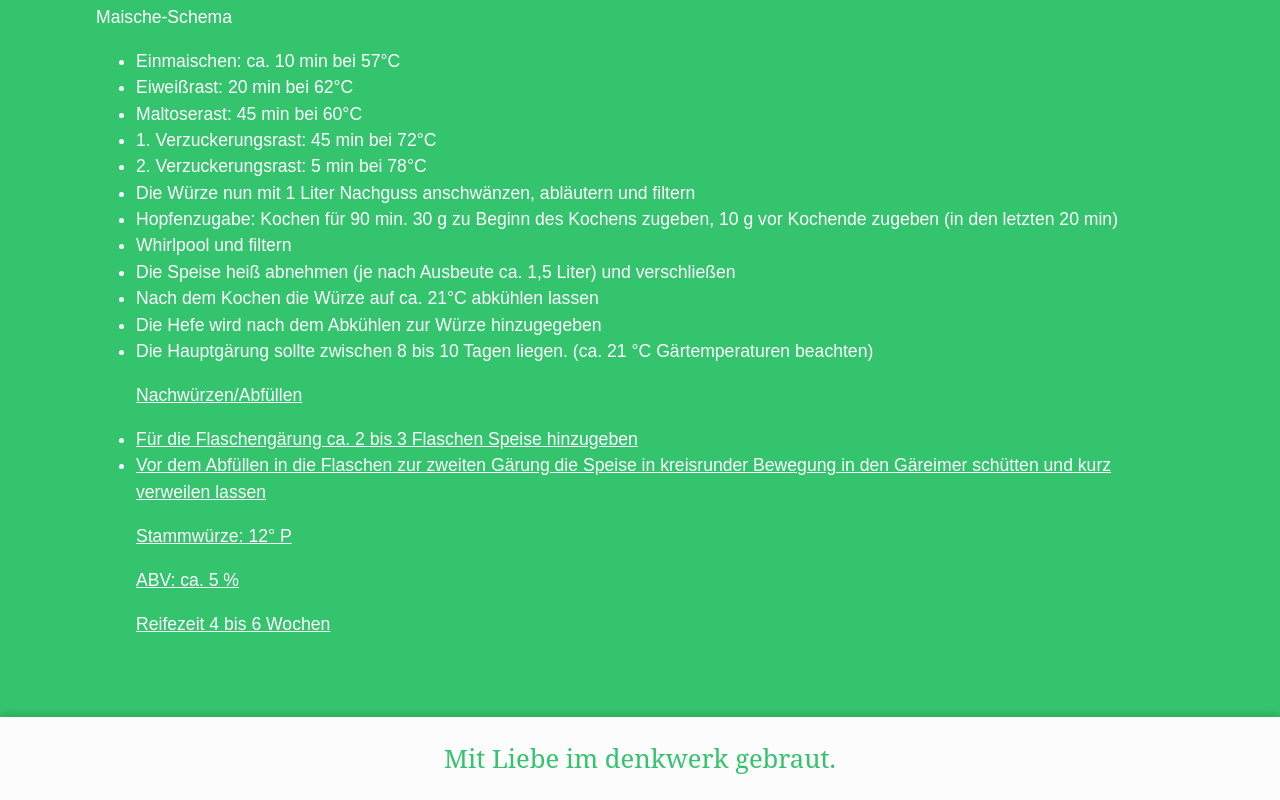
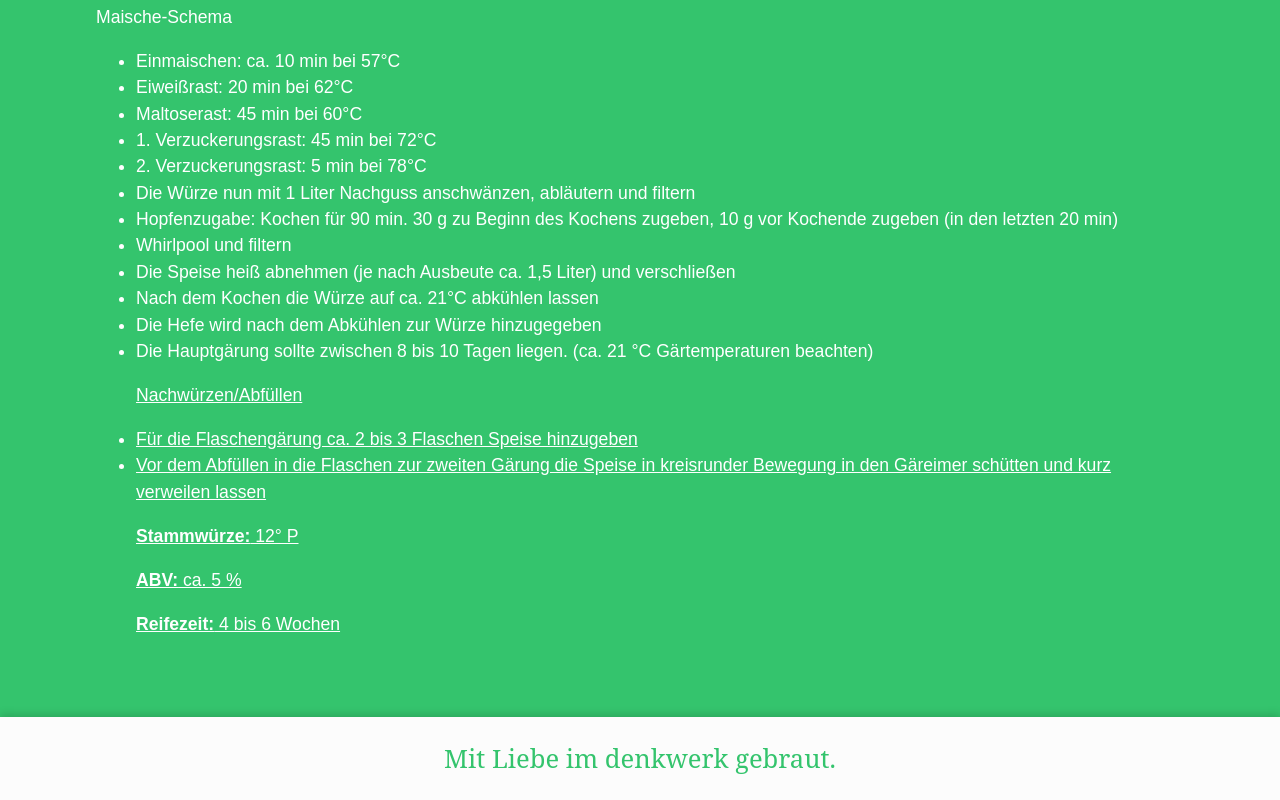
Before and after one commit to agorilla/denkbraeu, a plain HTML site: page dist/v66.html in a window 1280 px wide. Shown: the part 989-1789 px from the top of the page. Drawn offline with Linux system fonts and the light colour scheme; a web font is replaced by a local one.

Commit message:
Update v66.html

```diff
--- a/dist/v66.html
+++ b/dist/v66.html
@@ -84,9 +84,9 @@
 						<li>Für die Flaschengärung ca. 2 bis 3 Flaschen Speise hinzugeben</li>
 						<li>Vor dem Abfüllen in die Flaschen zur zweiten Gärung die Speise in kreisrunder Bewegung in den Gäreimer schütten und kurz verweilen lassen</li>
 
-					<p>Stammwürze: 12° P</p>
-					<p>ABV: ca. 5 %</p>
-					<p>Reifezeit 4 bis 6 Wochen</p>
+					<p><b>Stammwürze:</b> 12° P</p>
+					<p><b>ABV:</b> ca. 5 %</p>
+					<p><b>Reifezeit:</b> 4 bis 6 Wochen</p>
 
 					</ul>
 				</div>
```
